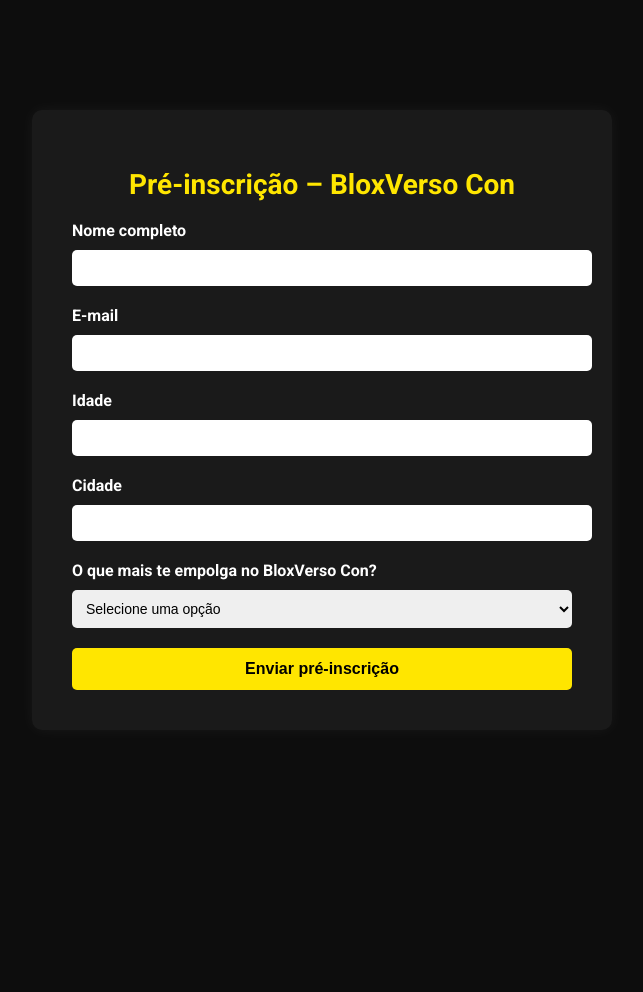
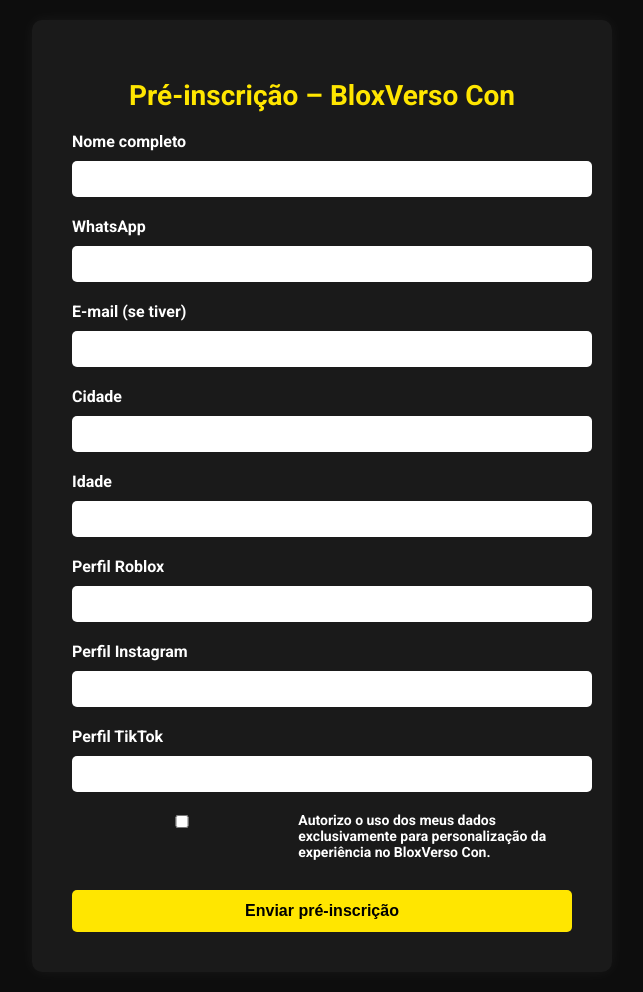
Before and after one commit to edsonlucena/bloxverso-inscricao, a plain HTML site: page index.html in a window 1280 px wide. Shown: the whole page, without its empty margins (318-961 px from the left). Before the commit the page ends 840 px from the top, so only its background shows below. Drawn offline with Linux system fonts and the light colour scheme.

Commit message:
Update index.html

```diff
--- a/index.html
+++ b/index.html
@@ -49,6 +49,18 @@
         font-size: 14px;
       }
 
+      .checkbox-container {
+        margin-bottom: 20px;
+        display: flex;
+        align-items: flex-start;
+        font-size: 14px;
+      }
+
+      .checkbox-container input {
+        margin-right: 10px;
+        margin-top: 3px;
+      }
+
       button {
         background-color: #ffe600;
         color: #000;
@@ -70,28 +82,35 @@
   <body>
     <div class="container">
       <h1>Pré-inscrição – BloxVerso Con</h1>
-      <form name="pre-inscricao" method="POST" data-netlify="true" action="obrigado.html">
+      <form name="pre-inscricao" method="POST" data-netlify="true" action="/obrigado.html">
         <label for="nome">Nome completo</label>
         <input type="text" id="nome" name="nome" required />
 
-        <label for="email">E-mail</label>
-        <input type="email" id="email" name="email" required />
+        <label for="whatsapp">WhatsApp</label>
+        <input type="tel" id="whatsapp" name="whatsapp" required />
+
+        <label for="email">E-mail (se tiver)</label>
+        <input type="email" id="email" name="email" />
+
+        <label for="cidade">Cidade</label>
+        <input type="text" id="cidade" name="cidade" required />
 
         <label for="idade">Idade</label>
         <input type="number" id="idade" name="idade" min="6" max="99" required />
 
-        <label for="cidade">Cidade</label>
-        <input type="text" id="cidade" name="cidade" required />
+        <label for="roblox">Perfil Roblox</label>
+        <input type="text" id="roblox" name="perfil_roblox" />
 
-        <label for="interesse">O que mais te empolga no BloxVerso Con?</label>
-        <select id="interesse" name="interesse" required>
-          <option value="">Selecione uma opção</option>
-          <option value="conhecer criadores">Conhecer criadores de conteúdo</option>
-          <option value="campeonatos ao vivo">Campeonatos ao vivo</option>
-          <option value="testar jogos">Testar novos jogos Roblox</option>
-          <option value="comprar itens e skins">Comprar itens e skins exclusivos</option>
-          <option value="tudo isso">Tudo isso!</option>
-        </select>
+        <label for="instagram">Perfil Instagram</label>
+        <input type="text" id="instagram" name="perfil_instagram" />
+
+        <label for="tiktok">Perfil TikTok</label>
+        <input type="text" id="tiktok" name="perfil_tiktok" />
+
+        <div class="checkbox-container">
+          <input type="checkbox" id="consentimento" name="consentimento" required />
+          <label for="consentimento">Autorizo o uso dos meus dados exclusivamente para personalização da experiência no BloxVerso Con.</label>
+        </div>
 
         <button type="submit">Enviar pré-inscrição</button>
       </form>
```
